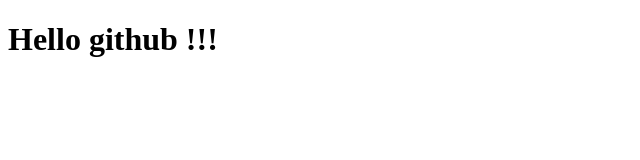
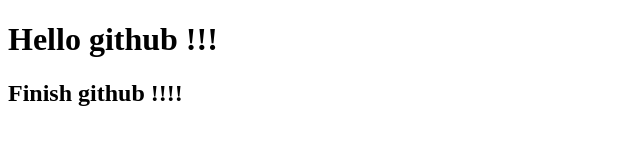
Before and after one commit to Mubina2205/Snake-game, a plain HTML site: page index.html in a window 1280 px wide. Shown: the whole page, without its empty margins (0-640 px from the left). Drawn offline with Linux system fonts and the light colour scheme.

Commit message:
second message

```diff
--- a/index.html
+++ b/index.html
@@ -8,6 +8,7 @@
 </head>
 <body>
     <h1>Hello github !!!</h1>
+    <h2>Finish github !!!!</h2>
 
 </body>
 </html>
```
